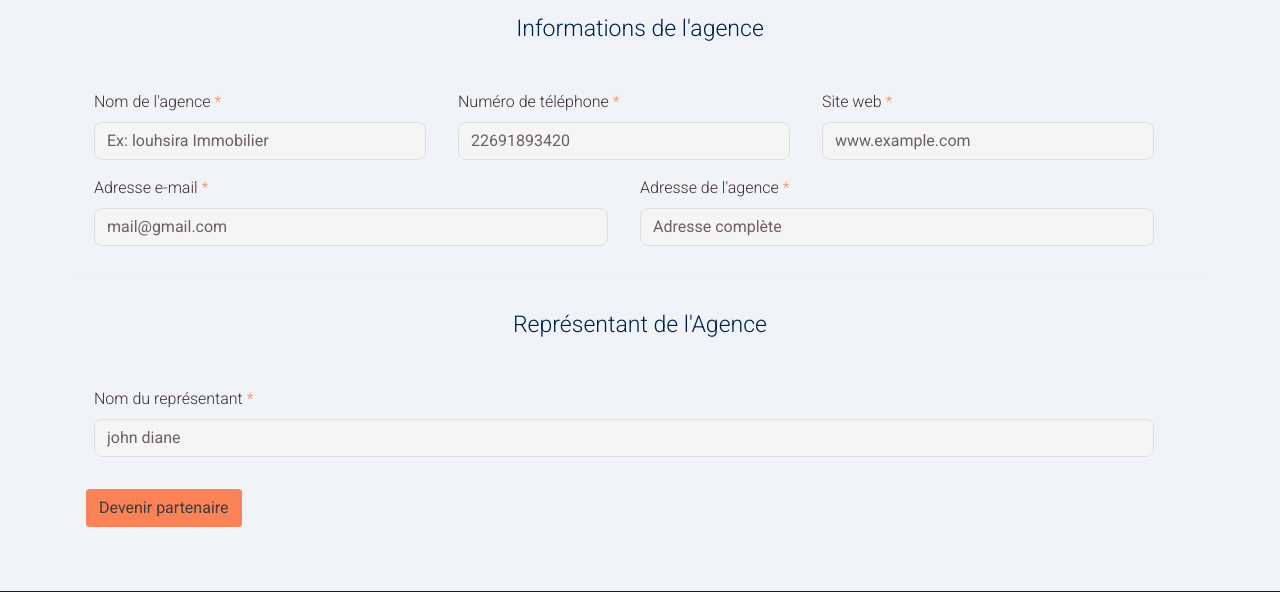
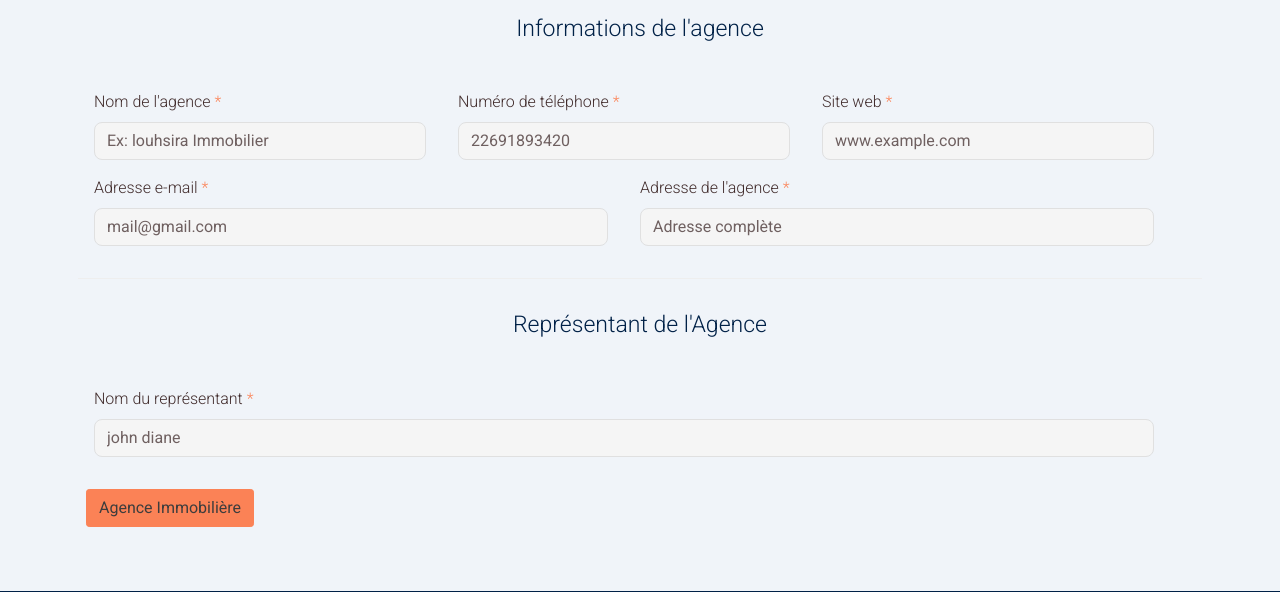
Before and after one commit to Zizou897/loush, a Django app: page /agence-immobiliere in a window 1280 px wide. Shown: the part 317-909 px from the top of the page. Run offline with Django 4.2, Linux system fonts and the light colour scheme; data comes from the database, SQL or seed files in the repository; some libraries are stand-ins or nearby versions.

Commit message:
Update agence.html

```diff
--- a/src/app/templates/layout/agence.html
+++ b/src/app/templates/layout/agence.html
@@ -45,7 +45,7 @@
                 </div>
 
                 <div class="col-auto z-index-2">
-                <button class="btn btn-primary" type="submit" @click.prevent="sendData()">Devenir partenaire</button>
+                <button class="btn btn-primary" type="submit" @click.prevent="sendData()">Agence Immobilière</button>
                 </div>
 
 
```
